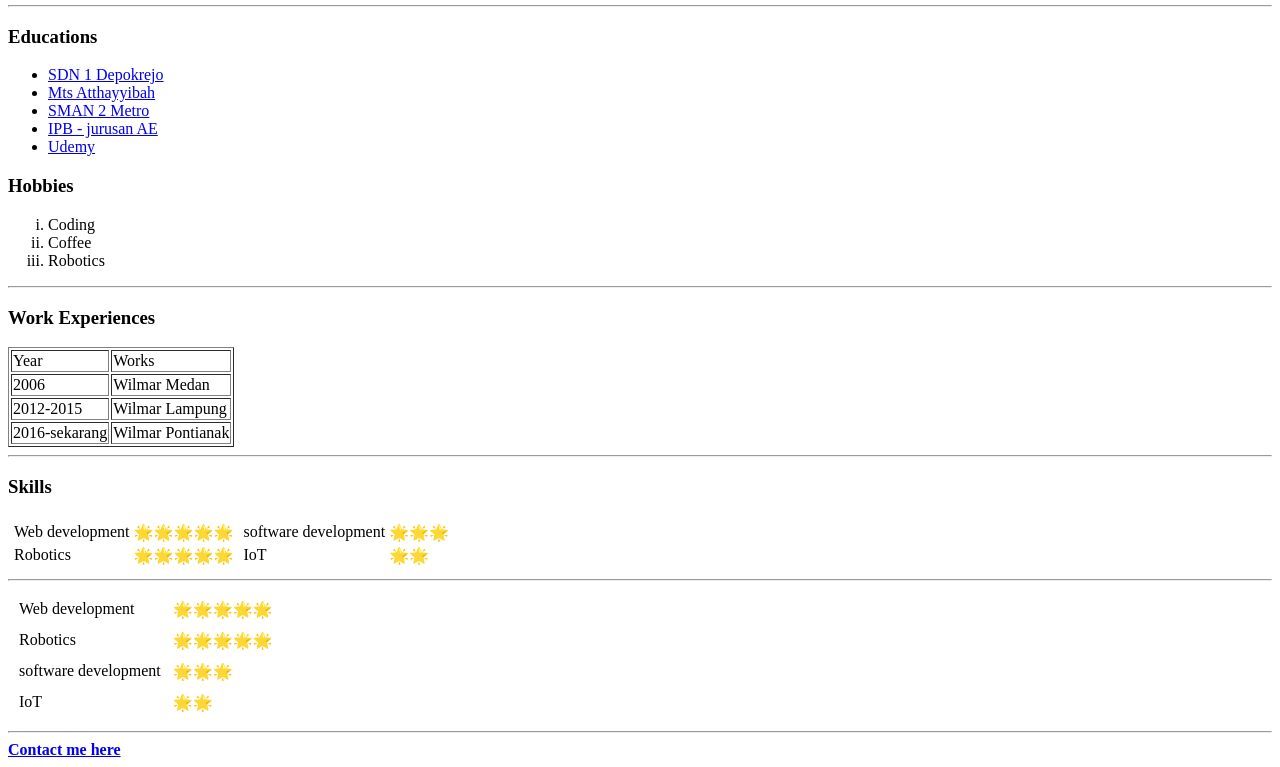
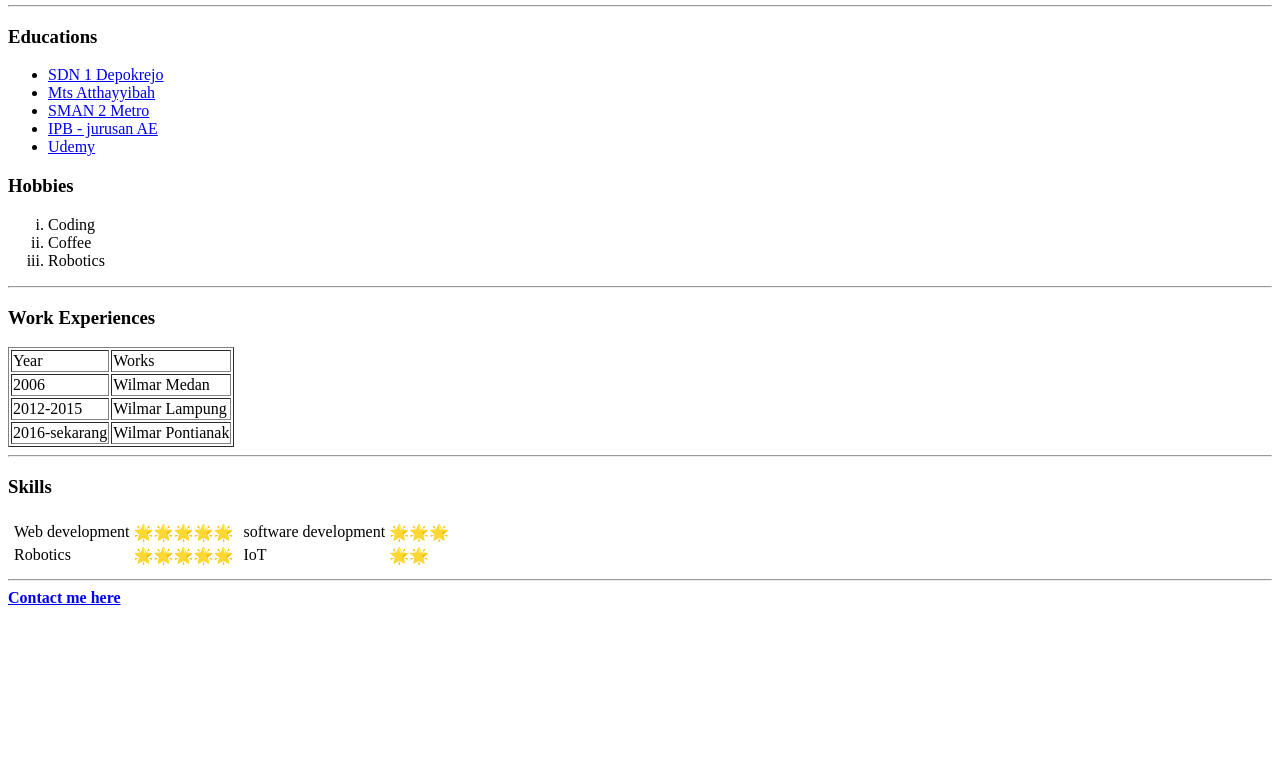
Before and after one commit to unrid1/cv, a plain HTML site: page index.html in a window 1280 px wide. Shown: the part 338-1105 px from the top of the page. After the commit the page ends 953 px from the top, so only its background shows below. Drawn offline with Linux system fonts and the light colour scheme.

Commit message:
Update index.html

```diff
--- a/index.html
+++ b/index.html
@@ -94,29 +94,6 @@
   </table>
 
   <hr>
-  <table cellspacing="10">
-    <tr>
-      <td>Web development</td>
-      <td>🌟🌟🌟🌟🌟</td>
-    </tr>
-    <tr>
-      <td>Robotics</td>
-      <td>🌟🌟🌟🌟🌟</td>
-    </tr>
-
-    <tr>
-      <td>software development</td>
-      <td>🌟🌟🌟</td>
-    </tr>
-    <tr>
-      <td>IoT</td>
-      <td>🌟🌟</td>
-    </tr>
-  </table>
-
-
-
-  <hr>
 
   <a href="contact.html"><b>Contact me here</b></a>
 
```
